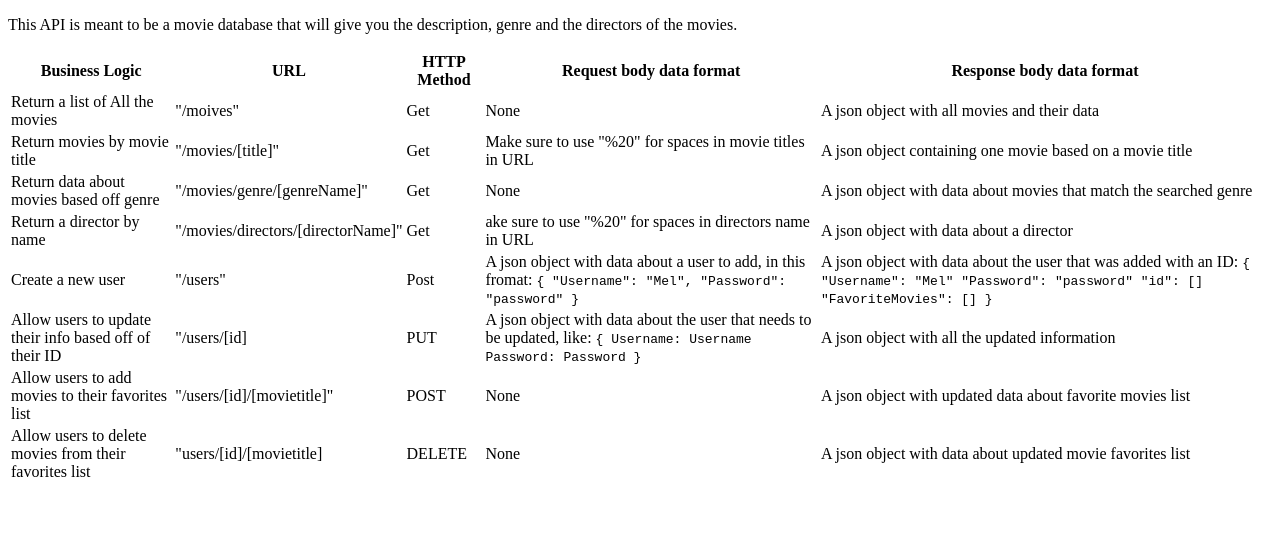
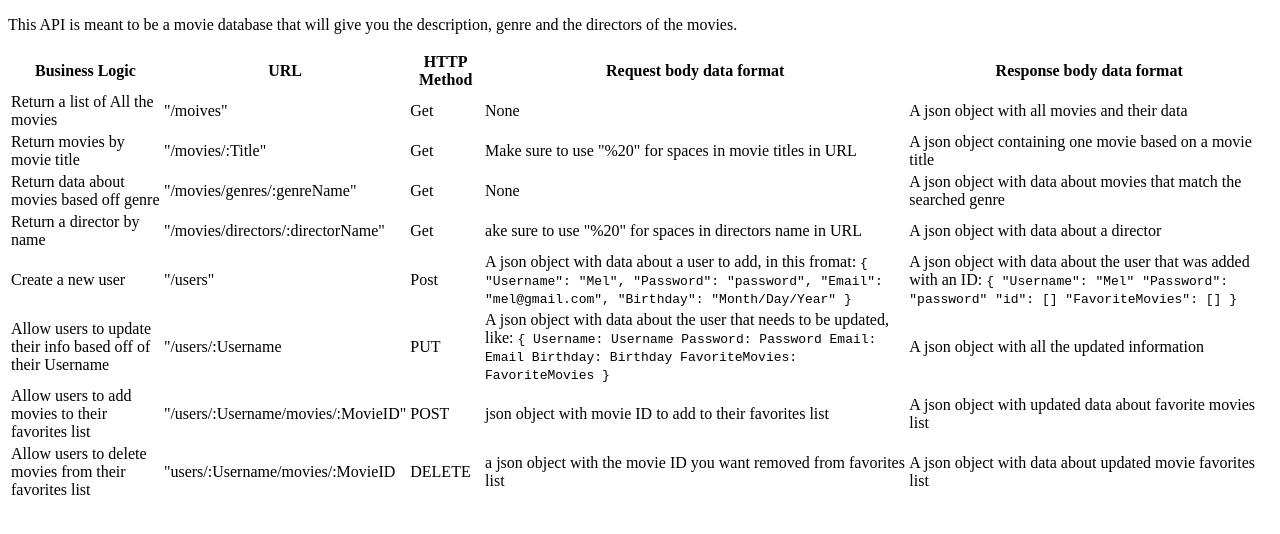
Before and after one commit to melvinshook/movie_api, a website: page public/documentation.html in a window 1280 px wide. Drawn offline with Linux system fonts and the light colour scheme.

Commit message:
updated doc.html file

```diff
--- a/public/documentation.html
+++ b/public/documentation.html
@@ -32,7 +32,7 @@
 
                 <tr>
                   <td>Return movies by movie title</td>
-                  <td>"/movies/[title]"</td>
+                  <td>"/movies/:Title"</td>
                   <td>Get</td>
                   <td>Make sure to use "%20" for spaces in movie titles in URL</td>
                   <td>A json object containing one movie based on a movie title</td>
@@ -40,7 +40,7 @@
 
                 <tr>
                   <td>Return data about movies based off genre</td>
-                  <td>"/movies/genre/[genreName]"</td>
+                  <td>"/movies/genres/:genreName"</td>
                   <td>Get</td>
                   <td>None</td>
                   <td>A json object with data about movies that match the searched genre</td>
@@ -48,7 +48,7 @@
 
                 <tr>
                   <td>Return a director by name</td>
-                  <td>"/movies/directors/[directorName]"</td>
+                  <td>"/movies/directors/:directorName"</td>
                   <td>Get</td>
                   <td>ake sure to use "%20" for spaces in directors name in URL</td>
                   <td>A json object with data about a director</td>
@@ -62,7 +62,9 @@
                     <code>
                       {
                         "Username": "Mel",
-                        "Password": "password"
+                        "Password": "password",
+                        "Email": "mel@gmail.com",
+                        "Birthday": "Month/Day/Year"
                       }
                     </code>
                   </td>
@@ -79,14 +81,17 @@
                 </tr>
 
                 <tr>
-                  <td>Allow users to update their info based off of their ID</td>
-                  <td>"/users/[id]</td>
+                  <td>Allow users to update their info based off of their Username</td>
+                  <td>"/users/:Username</td>
                   <td>PUT</td>
                   <td>A json object with data about the user that needs to be updated, like:
                     <code>
                       {
                         Username: Username
                         Password: Password
+                        Email: Email
+                        Birthday: Birthday
+                        FavoriteMovies: FavoriteMovies
 
                       }
                     </code>
@@ -96,17 +101,17 @@
 
                 <tr>
                   <td>Allow users to add movies to their favorites list</td>
-                  <td>"/users/[id]/[movietitle]"</td>
+                  <td>"/users/:Username/movies/:MovieID"</td>
                   <td>POST</td>
-                  <td>None</td>
+                  <td>json object with movie ID to add to their favorites list</td>
                   <td>A json object with updated data about favorite movies list</td>
                 </tr>
 
                 <tr>
                   <td>Allow users to delete movies from their favorites list</td>
-                  <td>"users/[id]/[movietitle]</td>
+                  <td>"users/:Username/movies/:MovieID</td>
                   <td>DELETE</td>
-                  <td>None</td>
+                  <td>a json object with the movie ID you want removed from favorites list</td>
                   <td>A json object with data about updated movie favorites list</td>
                 </tr>
 
```
